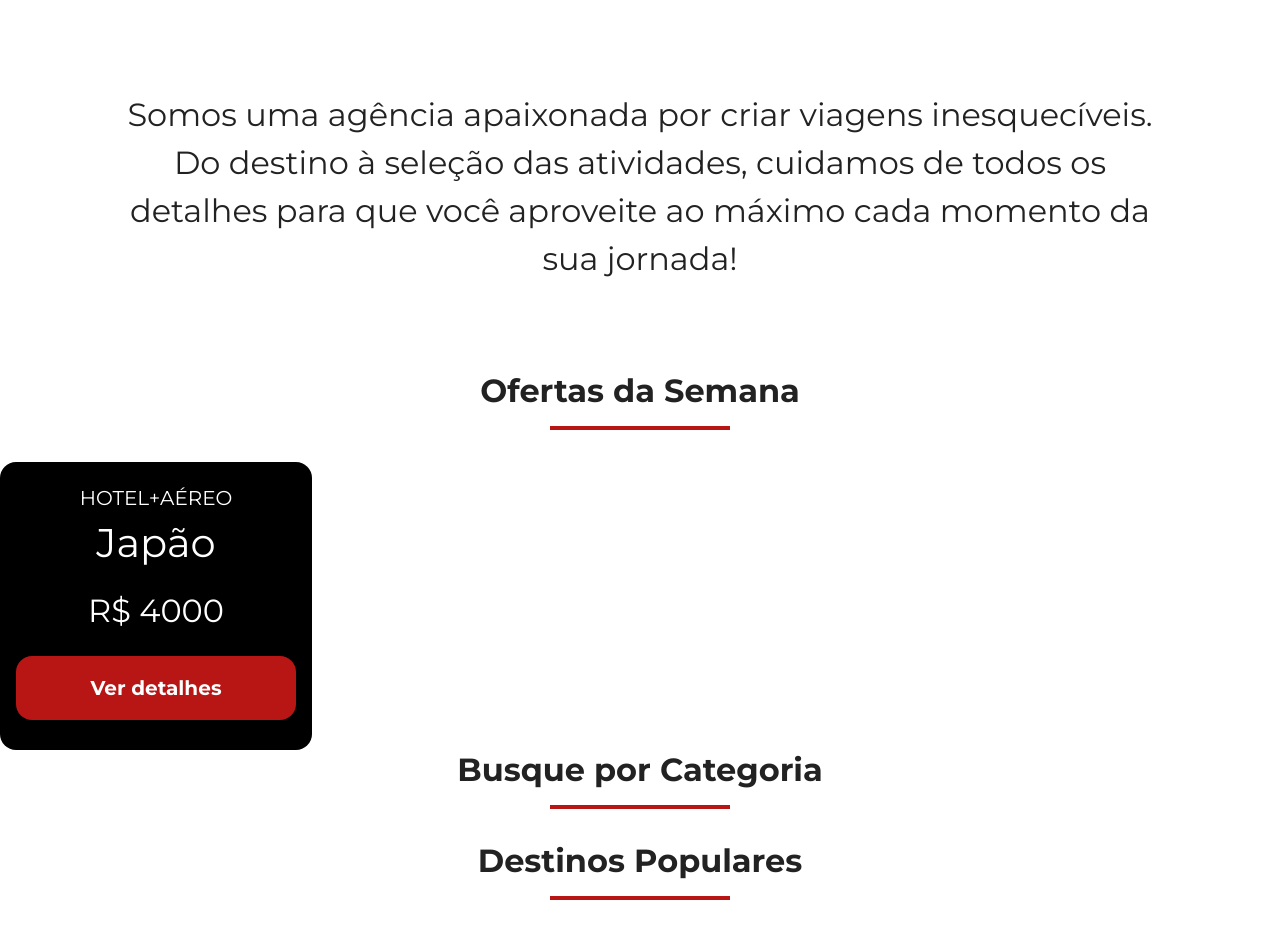
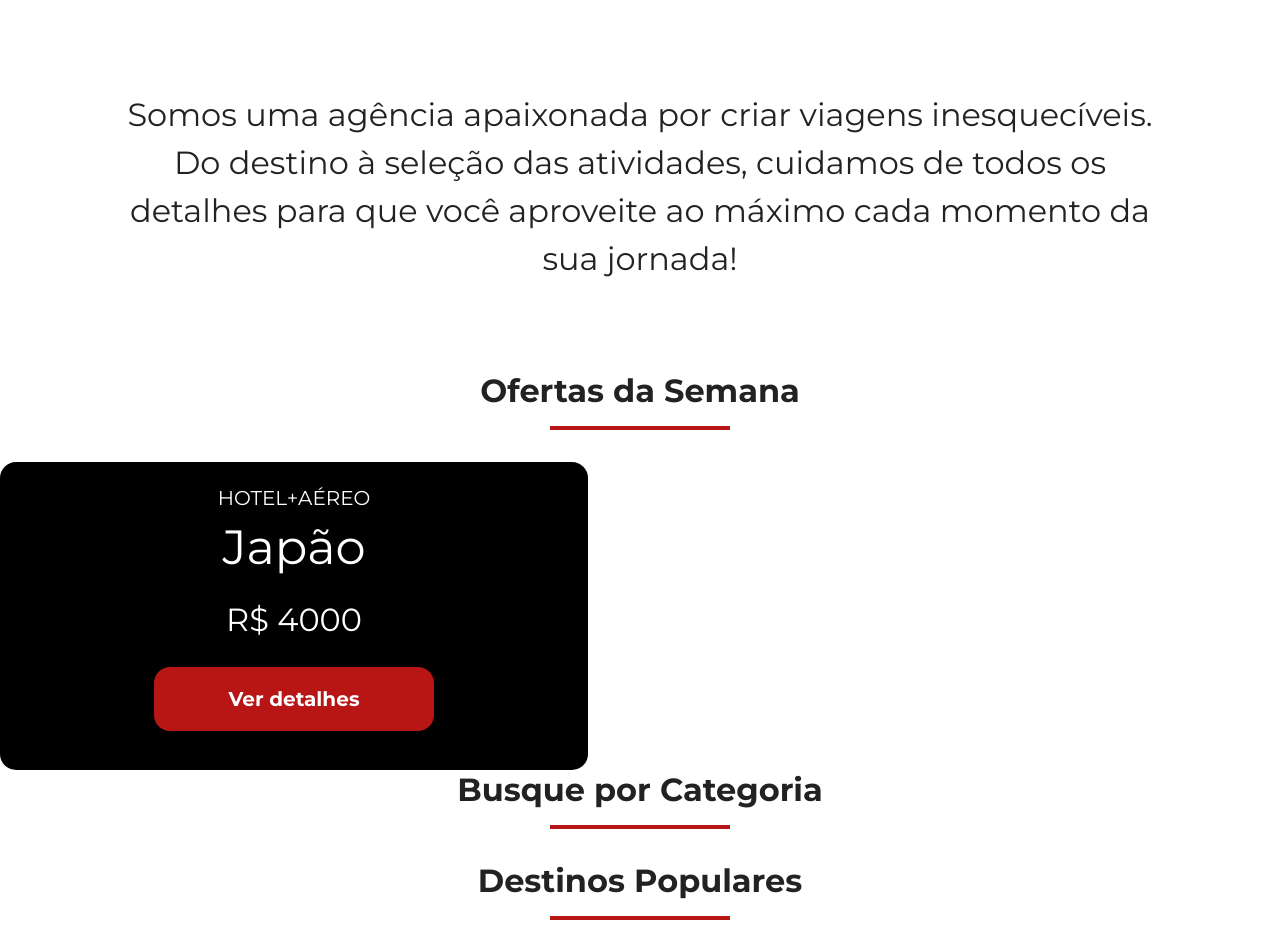
Before and after one commit to rdg-dev7/jornada-viagens, a plain HTML site: page index.html in a window 1280 px wide. Shown: the part 757-1709 px from the top of the page. Drawn offline with Linux system fonts and the light colour scheme.

Commit message:
finaliza responsividade dos cards

```diff
--- a/css/offers.css
+++ b/css/offers.css
@@ -32,3 +32,17 @@
   margin-top: 24px;
   display: inline-block;
 }
+
+@media screen and (min-width: 1024px) {
+  .card {
+    width: 588px;
+    height: 308px;
+  }
+
+  .card header h3 {
+    font-size: 48px;
+  }
+  .card header span {
+    font-size: 32px;
+  }
+}
```
